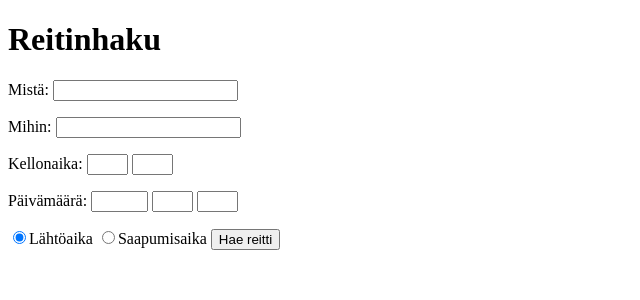
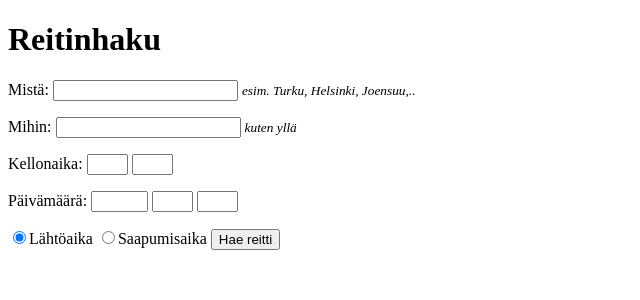
Before and after one commit to sjlehtin/minivr, a Django app: page / in a window 1280 px wide. Shown: the top 300 px of the page, without its empty margins (0-640 px from the left). Run offline with Django 3.2, Linux system fonts and the light colour scheme; parts of the project's set-up code (start-up, migrations or seed data) failed here and were passed over.

Commit message:
Examples.

```diff
--- a/devsite/templates/get_route.html
+++ b/devsite/templates/get_route.html
@@ -7,8 +7,8 @@
 <body>
 <h1>Reitinhaku</h1>
 <form action="/minivr/route/" method=get>
-    <p><label for="from">Mistä: </label><input type="text" name="from" id="from" value="{{ from }}"></p>
-    <p><label for="to">Mihin: </label><input type="text" name="to" id="to" value="{{ to }}"></p>
+    <p><label for="from">Mistä: </label><input type="text" name="from" id="from" value="{{ from }}"> <small><em>esim. Turku, Helsinki, Joensuu,..</em></small></p>
+    <p><label for="to">Mihin: </label><input type="text" name="to" id="to" value="{{ to }}"> <small><em>kuten yllä</em></small></p>
     <p>Kellonaika: <input type="text" name="h" size="2" maxlength="2" value="{{ h }}">
                    <input type="text" name="m" size="2" maxlength="2" value="{{ m }}"></p>
     <p>Päivämäärä: <input type="text" name="y"  size="4" maxlength="4" value="{{ y }}">
```
